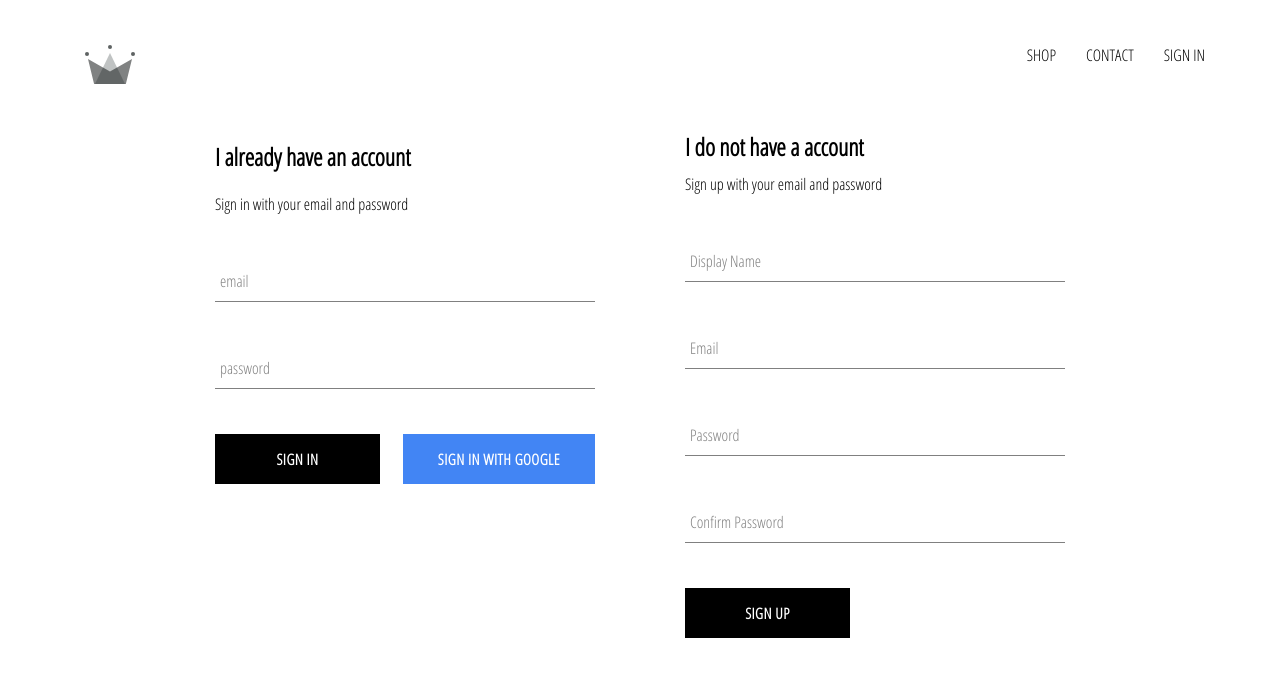
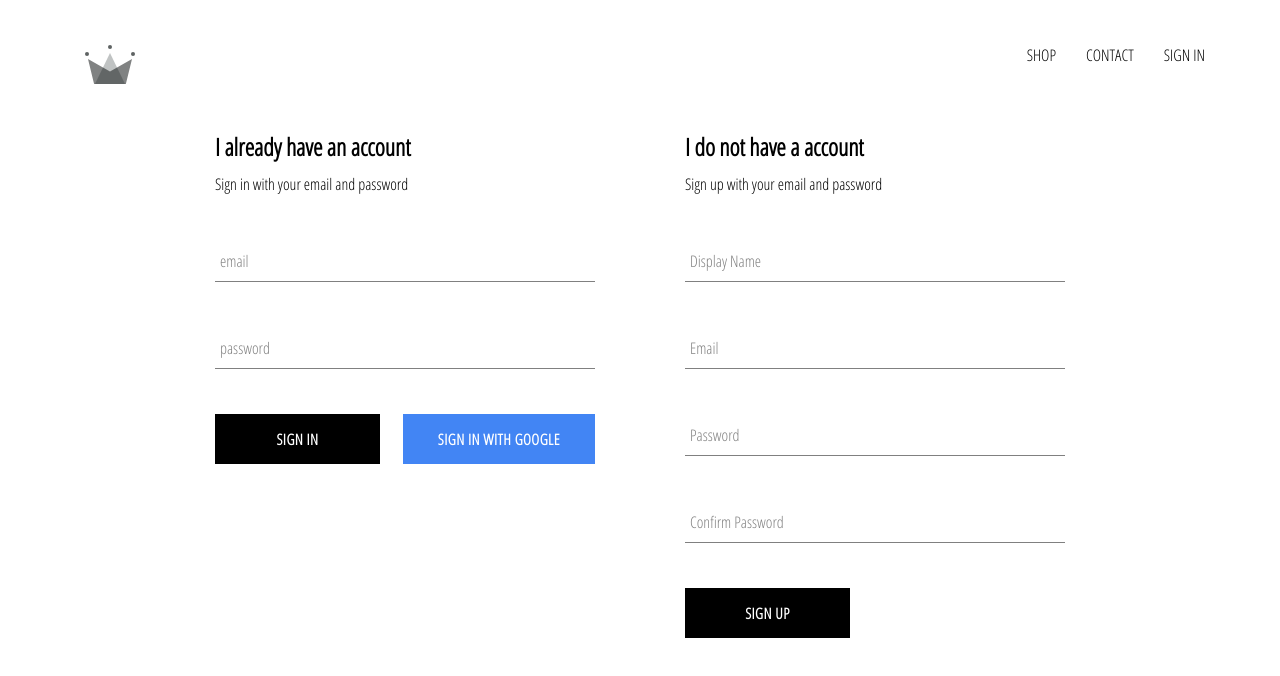
Before and after one commit to yafimsva/e-commerce, a React (Create React App) app: page /signin in a window 1280 px wide. Shown: the top 676 px of the page. Built offline with nearby package versions, Linux system fonts and the light colour scheme; no server answers.

Commit message:
fixed title allignmnet

```diff
--- a/src/components/sign-in/sign-in.component.jsx
+++ b/src/components/sign-in/sign-in.component.jsx
@@ -25,7 +25,7 @@
 
 	return (
 		<div className="sign-in">
-			<h2>I already have an account</h2>
+			<h2 className="title">I already have an account</h2>
 			<span>Sign in with your email and password</span>
 
 			<form onSubmit={handleSubmit}>
```
